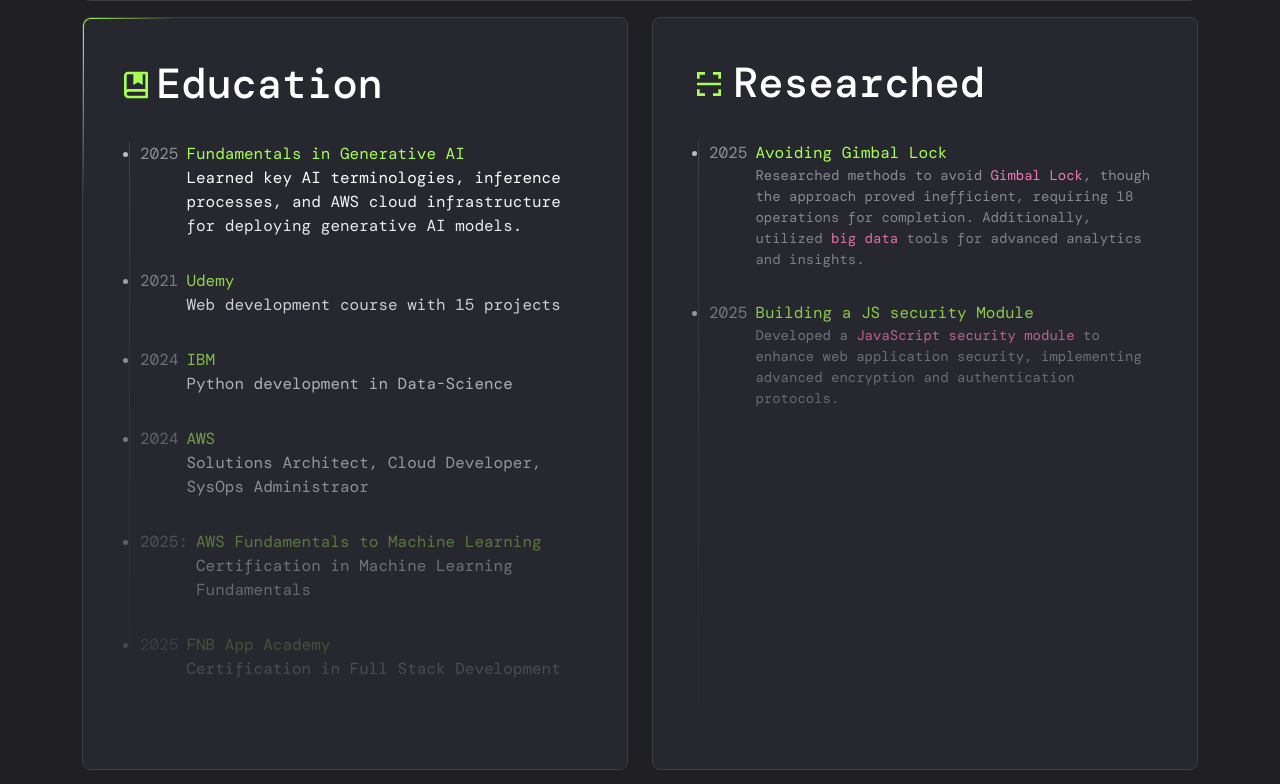
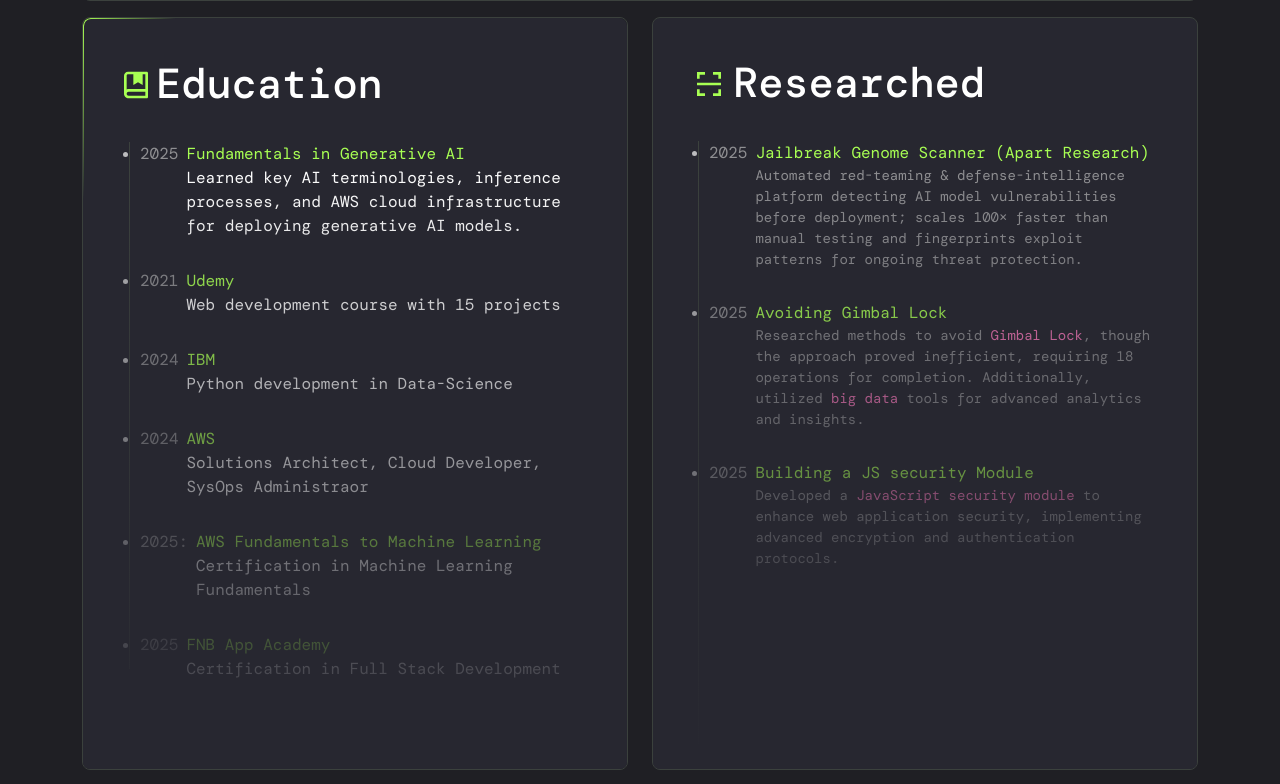
Before and after one commit to dewetechnologies/ideal, a Flask app: page / in a window 1280 px wide. Shown: the part 3496-4280 px from the top of the page. Run offline with Flask 3, Linux system fonts and the light colour scheme; data comes from the database, SQL or seed files in the repository; some libraries are stand-ins or nearby versions; some web fonts are replaced.

Commit message:
apart research

```diff
--- a/templates/index.html
+++ b/templates/index.html
@@ -543,7 +543,7 @@
                                     <li class="position-relative z-1">
                                         <div class="d-flex align-items-center gap-2">
                                             <p class="text-300 text-nowrap">2025</p>
-                                            <span class="text-dark">NASA space App Hackathon /span>
+                                            <span class="text-dark">NASA space App Hackathon </span>
                                         </div>
                                     </li>
                                     <li class="position-relative z-1">
@@ -888,6 +888,18 @@
                             </div>
                             <div class="d-flex flex-column h-100 position-relative mt-5">
                                 <ul class="ps-3">
+                                    <li class="position-relative z-1 mb-3">
+  <div class="d-flex gap-2">
+    <p class="text-300 text-nowrap fw-regular mb-0">2025</p>
+    <div>
+      <span class="text-primary-2">Jailbreak Genome Scanner (Apart Research)</span>
+      <p class="fs-7 text-300 fw-regular">
+        Automated red-teaming & defense-intelligence platform detecting AI model vulnerabilities before deployment; scales 100× faster than manual testing and fingerprints exploit patterns for ongoing threat protection.
+      </p>
+    </div>
+  </div>
+</li>
+
                                     <li class="position-relative z-1 mb-3">
                                         <div class="d-flex gap-2">
                                             <p class="text-300 text-nowrap fw-regular mb-0">2025</p>
```
